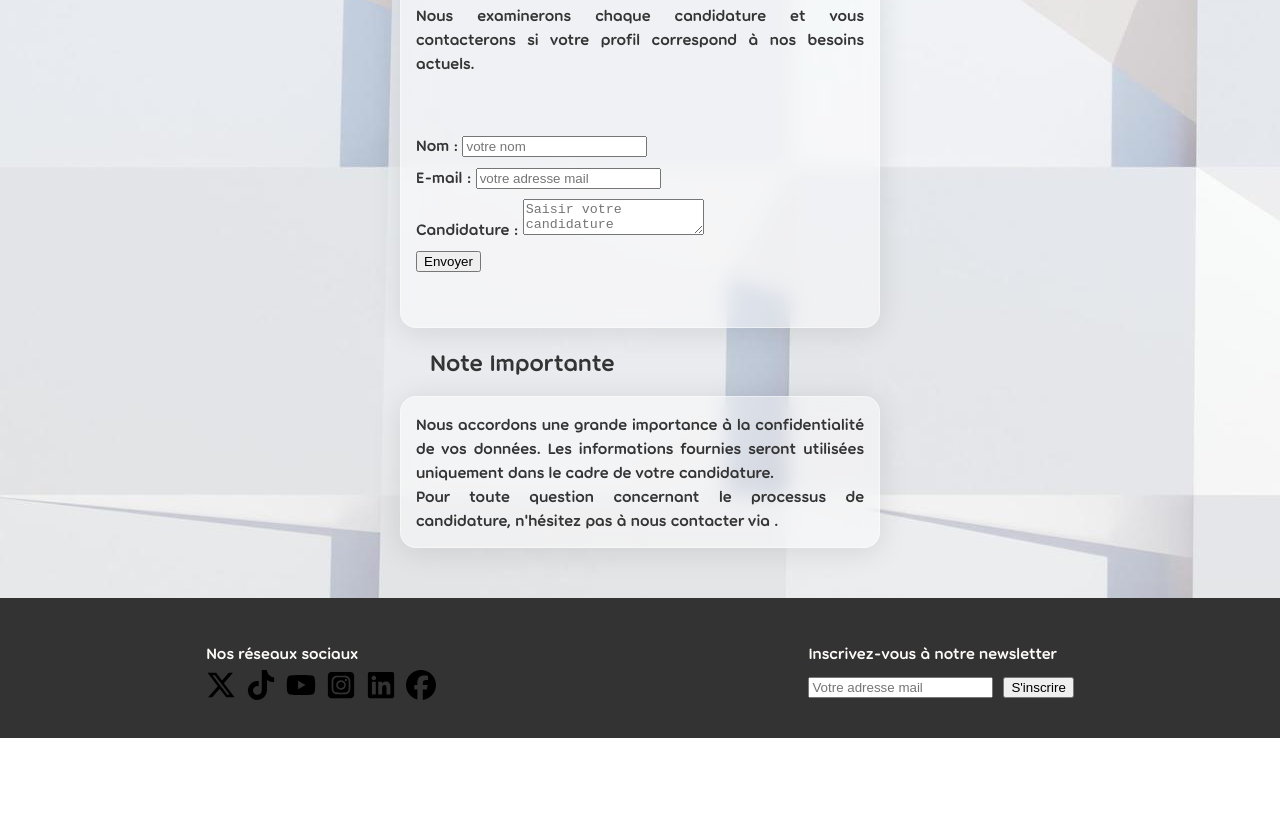
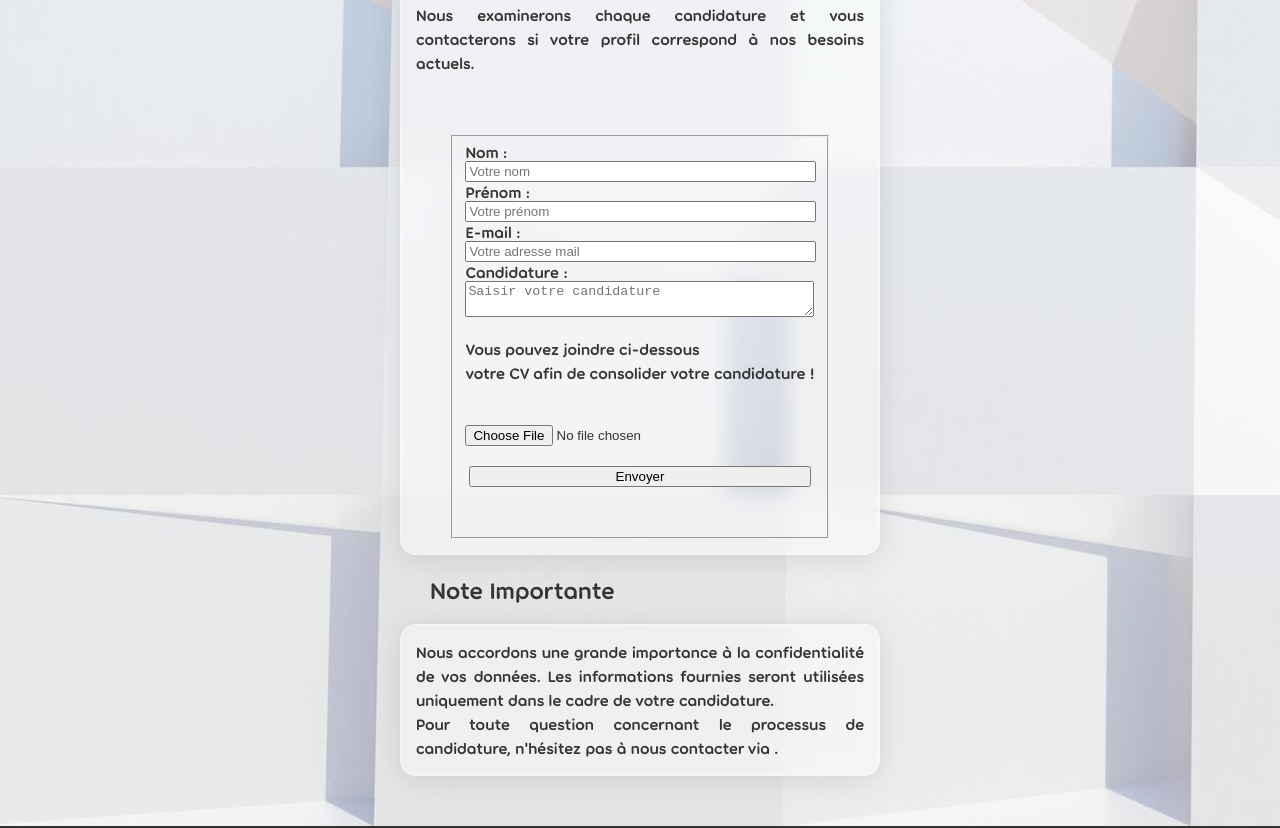
Before and after one commit to aravenad/SAE1.05-1.06_D2_Capgemini, a plain HTML site: page contact.html in a window 1280 px wide. Shown: the part 2246-3074 px from the top of the page. Before the commit the page ends 2984 px from the top, so only its background shows below. Drawn offline with Linux system fonts and the light colour scheme; a web font is replaced by a local one.

Commit message:
Refactor form layout and styles

```diff
--- a/contact.html
+++ b/contact.html
@@ -158,26 +158,34 @@
 
                       <div>
                         <form method="post">
+                          <fieldset>
+                            <div>
+                              <label for="nom">Nom :</label>
+                              <input id="nom" type="text" name="nom" placeholder="Votre nom">
+                            </div>
 
                             <div>
-                            <label for="nom">Nom :</label>
-                            <input id="nom" type="text" name="nom" placeholder="votre nom">
+                              <label for="prénom">Prénom :</label>
+                              <input id="prénom" type="text" name="prénom" placeholder="Votre prénom">
                             </div>
 
                             <div>
                               <label for="email">E-mail :</label>
-                            <input id="email" type="email" name="email" placeholder="votre adresse mail" required>
+                              <input id="email" type="email" name="email" placeholder="Votre adresse mail" required>
                             </div>
 
                             <div>
                               <label for="Candidature">Candidature :</label>
-                            <textarea id = "Candidature" placeholder="Saisir votre candidature"></textarea>
+                              <textarea id="Candidature" placeholder="Saisir votre candidature"></textarea>
                             </div>
 
+                            <p>Vous pouvez joindre ci-dessous<br> votre CV afin de consolider votre candidature ! </p>
+                            <input  class="center" type="file">
+
                             <p>
-                            <input type="submit" value="Envoyer">
+                              <input id="envoi" type="submit" value="Envoyer">
                             </p>
-
+                          </fieldset>
                         </form>
                       </div>
 
--- a/style/style.css
+++ b/style/style.css
@@ -234,16 +234,9 @@ h1 {
     display: flex;
     flex-direction: row;
     justify-content: space-between;
-    align-items: center;
+    align-items: start;
     gap:75px;
     padding : 15px;
-}
-
-form{
-    display: flex;
-    flex-direction: column;
-    align-items: flex-start;
-    gap: 10px;
 }
 
 .row img{
@@ -403,7 +396,6 @@ p {
     background-color: #007bff;
 }
 
-/* Carousel */
 .carousel {
   width: 100%;
   display: flex;
@@ -560,6 +552,47 @@ p {
     margin: 0;
 }
 
+form {
+    display: flex;
+    flex-direction: column;
+    align-items: flex-start;
+    gap: 10px;
+}
+
+div form {
+    display: flex;
+    justify-content: center;
+    align-items: center;
+}
+
+div form label {
+    display: flex;
+    justify-content: left;
+}
+
+div form input {
+    display: flex;
+    justify-content: center;
+    width: 98%;
+}
+
+.center {
+    text-align: center;
+}
+
+div form textarea {
+    display: flex;
+    justify-content: center;
+    resize: vertical;
+    width: 98%;
+}
+
+div form p {
+    display: flex;
+    justify-content: center;
+    padding-top: 20px;
+}
+
 .top {
     position: fixed;
     bottom: 20px;
```
Also changed, not shown: index.html (+1 -1 lines). Lines whose indentation alone changed are shown as unchanged.
